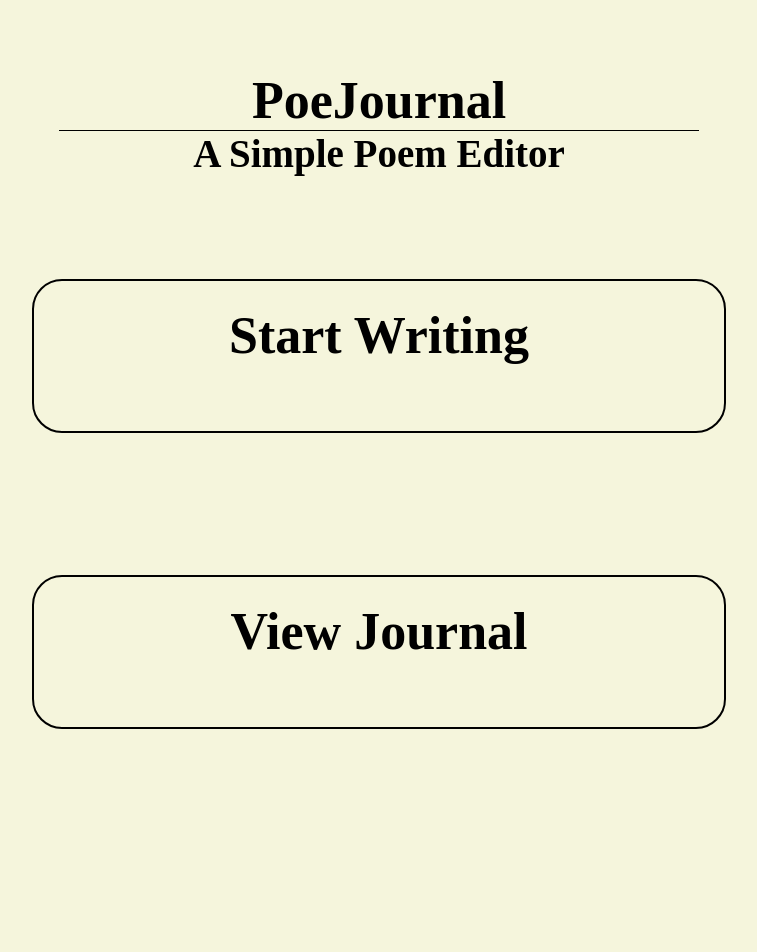
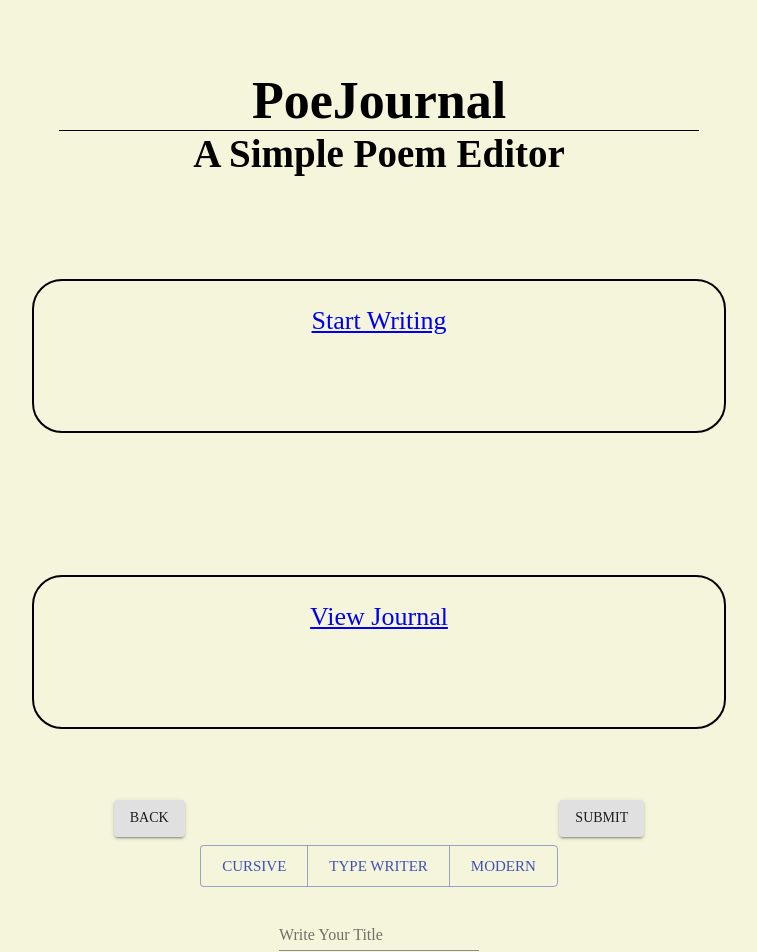
Before and after one commit to KirkNotCaptain/PoJournal, a React (Create React App) app in the folder react_frontend/: page /create in a window 1280 px wide. Shown: the top 952 px of the page, without its empty margins (261-1018 px from the left). Before the commit the page ends 800 px from the top, so only its background shows below. Built offline with nearby package versions, Linux system fonts and the light colour scheme; no server answers.

Commit message:
Installed react router and implemented on landing page

```diff
--- a/react_frontend/package.json
+++ b/react_frontend/package.json
@@ -16,6 +16,7 @@
     "js-cookie": "^2.2.1",
     "react": "^17.0.2",
     "react-dom": "^17.0.2",
+    "react-router-dom": "^5.2.0",
     "react-scripts": "4.0.3",
     "sass": "^1.32.12",
     "web-vitals": "^1.1.2"
--- a/react_frontend/src/App.js
+++ b/react_frontend/src/App.js
@@ -69,9 +69,41 @@ function App() {
 				setCreateTheme,
 			}}
 		>
-			<div className="App">{renderPage()}</div>
+			<div className="App">
+				<LandingPage />
+			</div>
 		</PoJournalContext.Provider>
 	);
+
+	// return (
+	// 	<PoJournalContext.Provider
+	// 		value={{
+	// 			allPoems,
+	// 			pageView,
+	// 			setPageView,
+	// 			poemBody,
+	// 			setPoemBody,
+	// 			poemTitle,
+	// 			setPoemTitle,
+	// 			poemDate,
+	// 			setPoemDate,
+	// 			update,
+	// 			setUpdate,
+	// 			editPoemBody,
+	// 			setEditPoemBody,
+	// 			editPoemTitle,
+	// 			setEditPoemTitle,
+	// 			editPoemDate,
+	// 			setEditPoemDate,
+	// 			editPoemID,
+	// 			setEditPoemID,
+	// 			createTheme,
+	// 			setCreateTheme,
+	// 		}}
+	// 	>
+	// 		<div className="App">{renderPage()}</div>
+	// 	</PoJournalContext.Provider>
+	// );
 }
 
 export default App;
--- a/react_frontend/src/Components/Create-Main.js
+++ b/react_frontend/src/Components/Create-Main.js
@@ -1,6 +1,10 @@
 import { useContext, useState, useEffect } from "react";
 import PoJournalContext from "../Context";
-import { makeStyles, ThemeProvider } from "@material-ui/core/styles";
+import {
+	makeStyles,
+	ThemeProvider,
+	MuiThemeProvider,
+} from "@material-ui/core/styles";
 import { cursiveTheme, typeWriterTheme } from "../Themes";
 import ThemeButtons from "./Theme-Buttons";
 import TextField from "@material-ui/core/TextField";
@@ -25,17 +29,20 @@ const useStyles = makeStyles((theme) => ({
 export default function CreateMain() {
 	const classes = useStyles();
 	const context = useContext(PoJournalContext);
-	const [theme, setTheme] = useState("cursive");
+	// const [theme, setTheme] = useState("cursive");
+
+	const theme = context.createTheme;
+	console.log("theme: ", theme);
 
 	console.log("rerender!");
 
 	useEffect(() => {}, [context.createTheme]);
 
 	var handleTheme = () => {
-		console.log("current Theme: ", context.createTheme);
-		if (context.createTheme === "cursive") {
+		// console.log("current Theme: ", context.createTheme);
+		if (theme === "cursive") {
 			return cursiveTheme;
-		} else if (context.createTheme === "typewriter") {
+		} else if (theme === "typewriter") {
 			return typeWriterTheme;
 		}
 	};
@@ -75,7 +82,7 @@ export default function CreateMain() {
 	};
 
 	return (
-		<ThemeProvider theme={handleTheme()}>
+		<MuiThemeProvider theme={handleTheme()}>
 			<div>
 				<div className="create-main-buttons">
 					<Button variant="contained" onClick={handleBackBtn}>
@@ -99,6 +106,6 @@ export default function CreateMain() {
 				</div>
 				<CreateText />
 			</div>
-		</ThemeProvider>
+		</MuiThemeProvider>
 	);
 }
--- a/react_frontend/src/Components/Landing-Page.js
+++ b/react_frontend/src/Components/Landing-Page.js
@@ -1,5 +1,8 @@
 import PoJournalContext from "../Context";
 import { useContext } from "react";
+import { BrowserRouter as Router, Switch, Route, Link } from "react-router-dom";
+import CreateMain from "./Create-Main";
+import JournalMain from "./Journal-Main";
 
 const LandingPage = () => {
 	const context = useContext(PoJournalContext);
@@ -9,6 +12,7 @@ const LandingPage = () => {
 	};
 
 	return (
+		<Router>
 			<header className="App-header">
 				<h1 className="title"> PoeJournal </h1>
 				<h2 className="subtitle"> A Simple Poem Editor</h2>
@@ -16,16 +20,44 @@ const LandingPage = () => {
 					className="start-writing-btn"
 					onClick={() => handlePageView("Create")}
 				>
-				<h1> Start Writing </h1>
+					<Link to="/create"> Start Writing </Link>
 				</div>
 				<div
 					className="see-journal-btn"
 					onClick={() => handlePageView("Journal")}
 				>
-				<h1> View Journal </h1>
+					<Link to="/journal"> View Journal </Link>
 				</div>
 			</header>
+			<Switch>
+				<Route path="/create">
+					<CreateMain />
+				</Route>
+				<Route path="/journal">
+					<JournalMain />
+				</Route>
+			</Switch>
+		</Router>
 	);
+
+	// return (
+	// 	<header className="App-header">
+	// 		<h1 className="title"> PoeJournal </h1>
+	// 		<h2 className="subtitle"> A Simple Poem Editor</h2>
+	// 		<div
+	// 			className="start-writing-btn"
+	// 			onClick={() => handlePageView("Create")}
+	// 		>
+	// 			<h1> Start Writing </h1>
+	// 		</div>
+	// 		<div
+	// 			className="see-journal-btn"
+	// 			onClick={() => handlePageView("Journal")}
+	// 		>
+	// 			<h1> View Journal </h1>
+	// 		</div>
+	// 	</header>
+	// );
 };
 
 export default LandingPage;
```
Also changed, not shown: 1 other file (tests, documents, lock files or other folders). Lines whose indentation alone changed are shown as unchanged.
